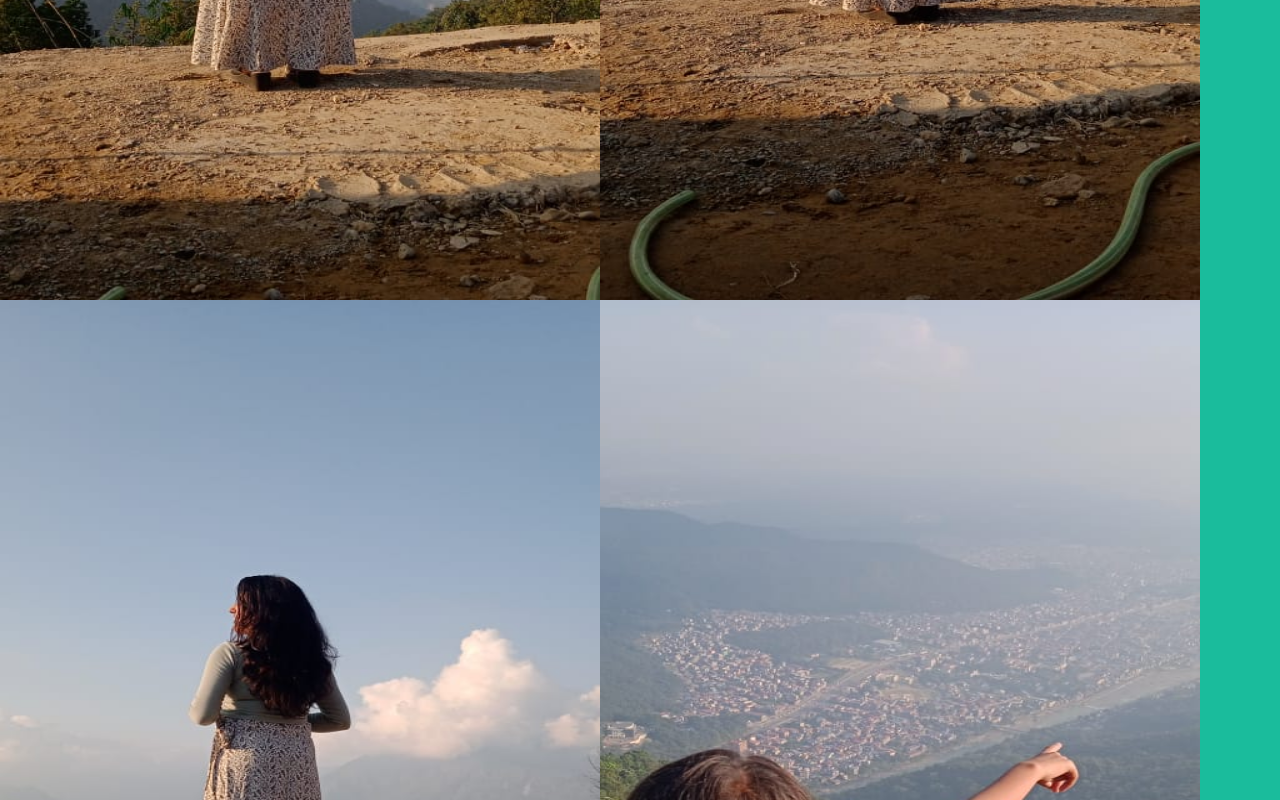
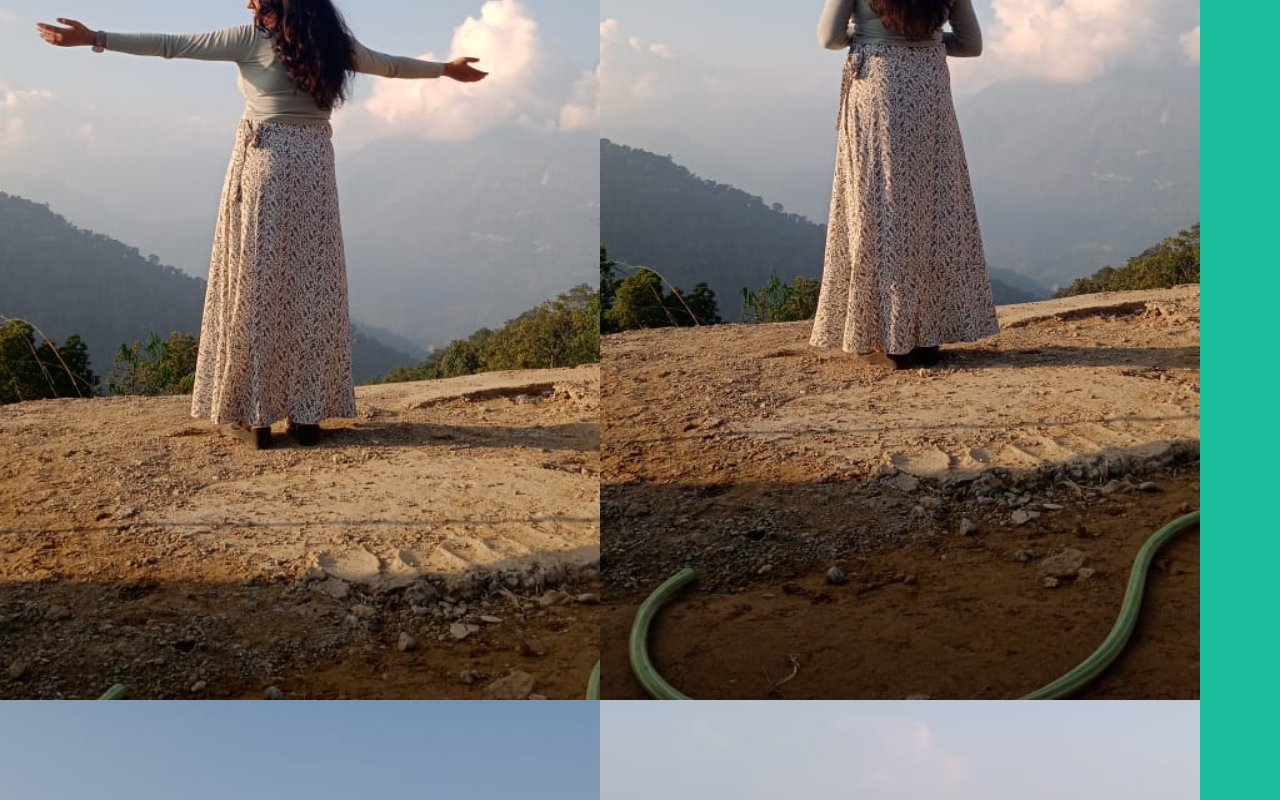
Before and after one commit to ActualsushmaG/SushmaG, a plain HTML site: page gallery.html in a window 1280 px wide. Shown: the part 7538-8338 px from the top of the page. Drawn offline with nearby package versions, Linux system fonts and the light colour scheme.

Commit message:
Update galleryyyy

```diff
--- a/gallery.html
+++ b/gallery.html
@@ -41,12 +41,12 @@
 <img src="2..jpg" width="550" height="650" style="float:left;">
 <img src="3..jpg" width="550" height="650" style="float:left;">
 <img src="15..jpg" width="550" height="650" style="float:left;">
-<img src="1..jpg" width="600" height="1000" style="float:left;">
-<img src="7..jpg" width="600" height="1000" style="float:left;">
-<img src="8..jpg" width="600" height="1000" style="float:left;">
-<img src="9..jpg" width="600" height="1000" style="float:left;">
-<img src="10..jpg" width="600" height="1000" style="float:left;">
-<img src="11..jpg" width="600" height="1000" style="float:left;">
+<img src="1..jpg" width="600" height="1200" style="float:left;">
+<img src="7..jpg" width="600" height="1200" style="float:left;">
+<img src="8..jpg" width="600" height="1200" style="float:left;">
+<img src="9..jpg" width="600" height="1200" style="float:left;">
+<img src="10..jpg" width="600" height="1200" style="float:left;">
+<img src="11..jpg" width="600" height="1200" style="float:left;">
 
 
 </p>
```
